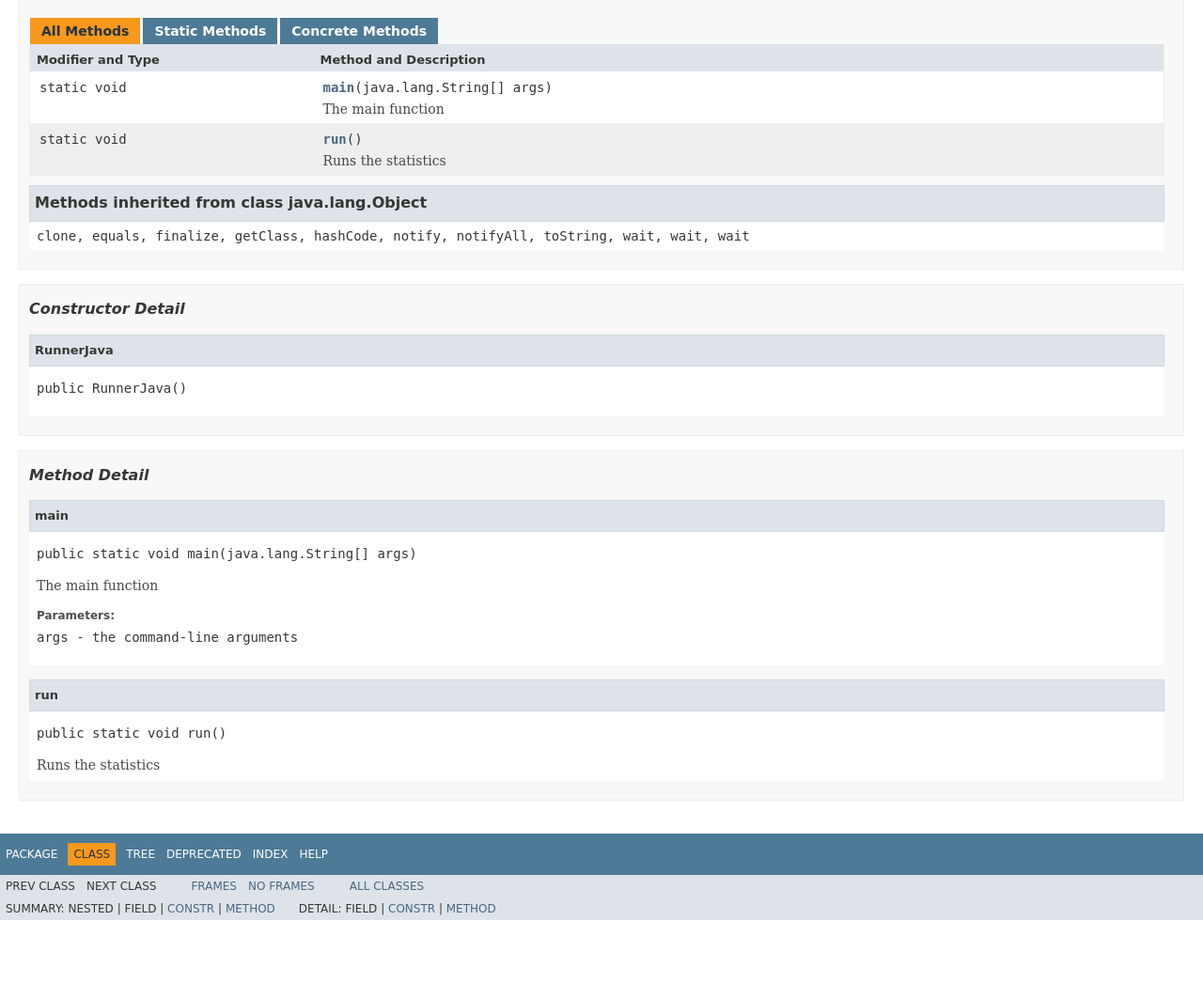
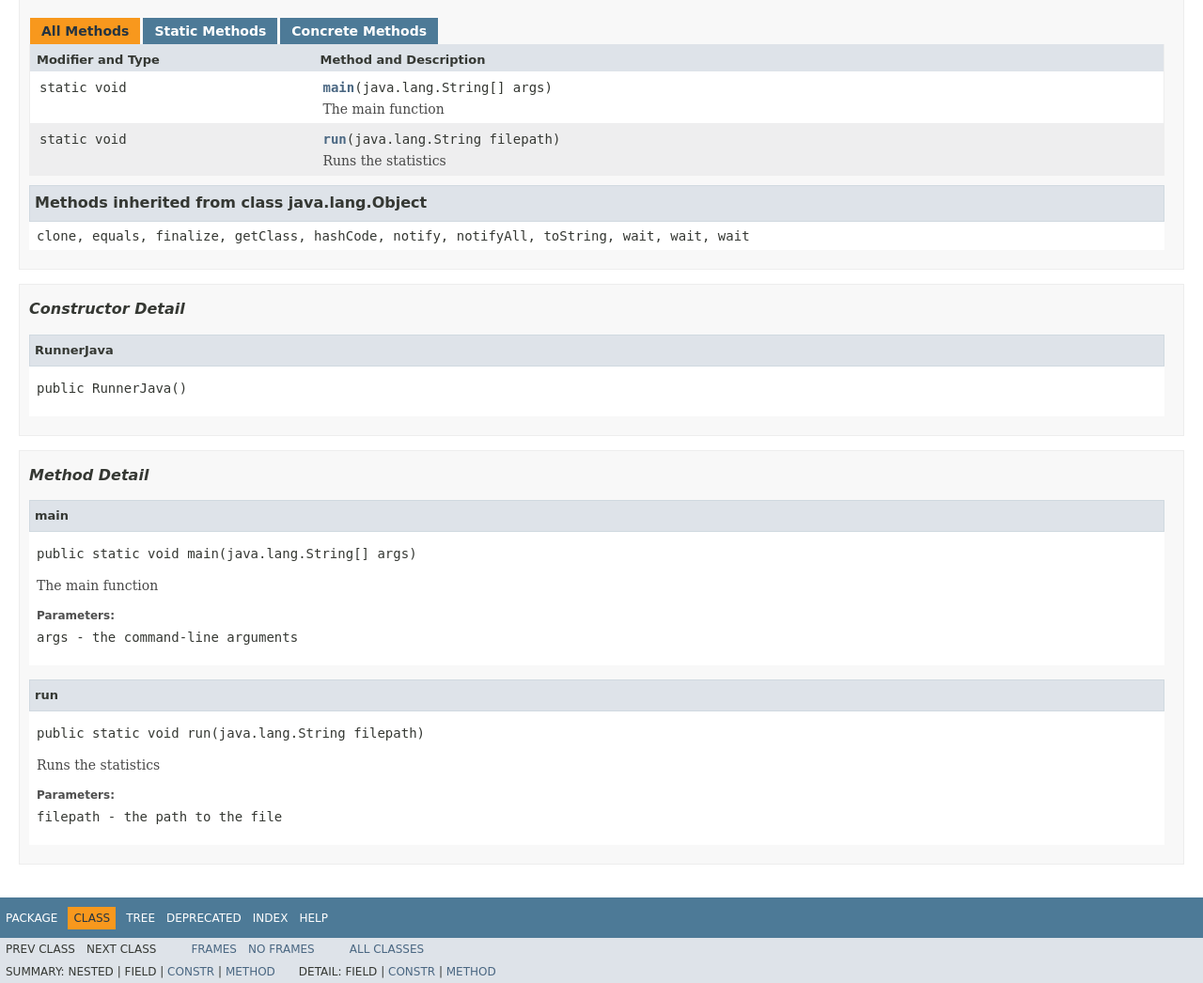
Before and after one commit to davrukin/TextStatistics, a plain HTML site: page docs/RunnerJava.html in a window 1280 px wide. Shown: the part 580-1626 px from the top of the page at 94% size. Before the commit the page ends 1559 px from the top, so only its background shows below. Drawn offline with Linux system fonts and the light colour scheme; a web font is replaced by a local one.

Commit message:
Updated Javadoc

```diff
--- a/docs/RunnerJava.html
+++ b/docs/RunnerJava.html
@@ -2,9 +2,9 @@
 <!-- NewPage -->
 <html lang="en">
 <head>
-<!-- Generated by javadoc (1.8.0_144) on Sun Jun 10 18:29:02 PDT 2018 -->
+<!-- Generated by javadoc (1.8.0_144) on Mon Jun 11 10:48:18 PDT 2018 -->
 <title>RunnerJava</title>
-<meta name="date" content="2018-06-10">
+<meta name="date" content="2018-06-11">
 <link rel="stylesheet" type="text/css" href="stylesheet.css" title="Style">
 <script type="text/javascript" src="script.js"></script>
 </head>
@@ -156,7 +156,7 @@ extends java.lang.Object</pre>
 </tr>
 <tr id="i1" class="rowColor">
 <td class="colFirst"><code>static void</code></td>
-<td class="colLast"><code><span class="memberNameLink"><a href="RunnerJava.html#run--">run</a></span>()</code>
+<td class="colLast"><code><span class="memberNameLink"><a href="RunnerJava.html#run-java.lang.String-">run</a></span>(java.lang.String&nbsp;filepath)</code>
 <div class="block">Runs the statistics</div>
 </td>
 </tr>
@@ -213,14 +213,18 @@ extends java.lang.Object</pre>
 </dl>
 </li>
 </ul>
-<a name="run--">
+<a name="run-java.lang.String-">
 <!--   -->
 </a>
 <ul class="blockListLast">
 <li class="blockList">
 <h4>run</h4>
-<pre>public static&nbsp;void&nbsp;run()</pre>
+<pre>public static&nbsp;void&nbsp;run(java.lang.String&nbsp;filepath)</pre>
 <div class="block">Runs the statistics</div>
+<dl>
+<dt><span class="paramLabel">Parameters:</span></dt>
+<dd><code>filepath</code> - the path to the file</dd>
+</dl>
 </li>
 </ul>
 </li>
```
Also changed, not shown: docs/allclasses-frame.html (+2 -2 lines), docs/allclasses-noframe.html (+2 -2 lines), docs/constant-values.html (+2 -2 lines), docs/deprecated-list.html (+2 -2 lines), docs/help-doc.html (+2 -2 lines), docs/index-files/index-1.html (+2 -2 lines), docs/index-files/index-2.html (+3 -3 lines), docs/index.html (+1 -1 lines), docs/overview-tree.html (+2 -2 lines), docs/package-frame.html (+2 -2 lines), docs/package-summary.html (+2 -2 lines), docs/package-tree.html (+2 -2 lines).
